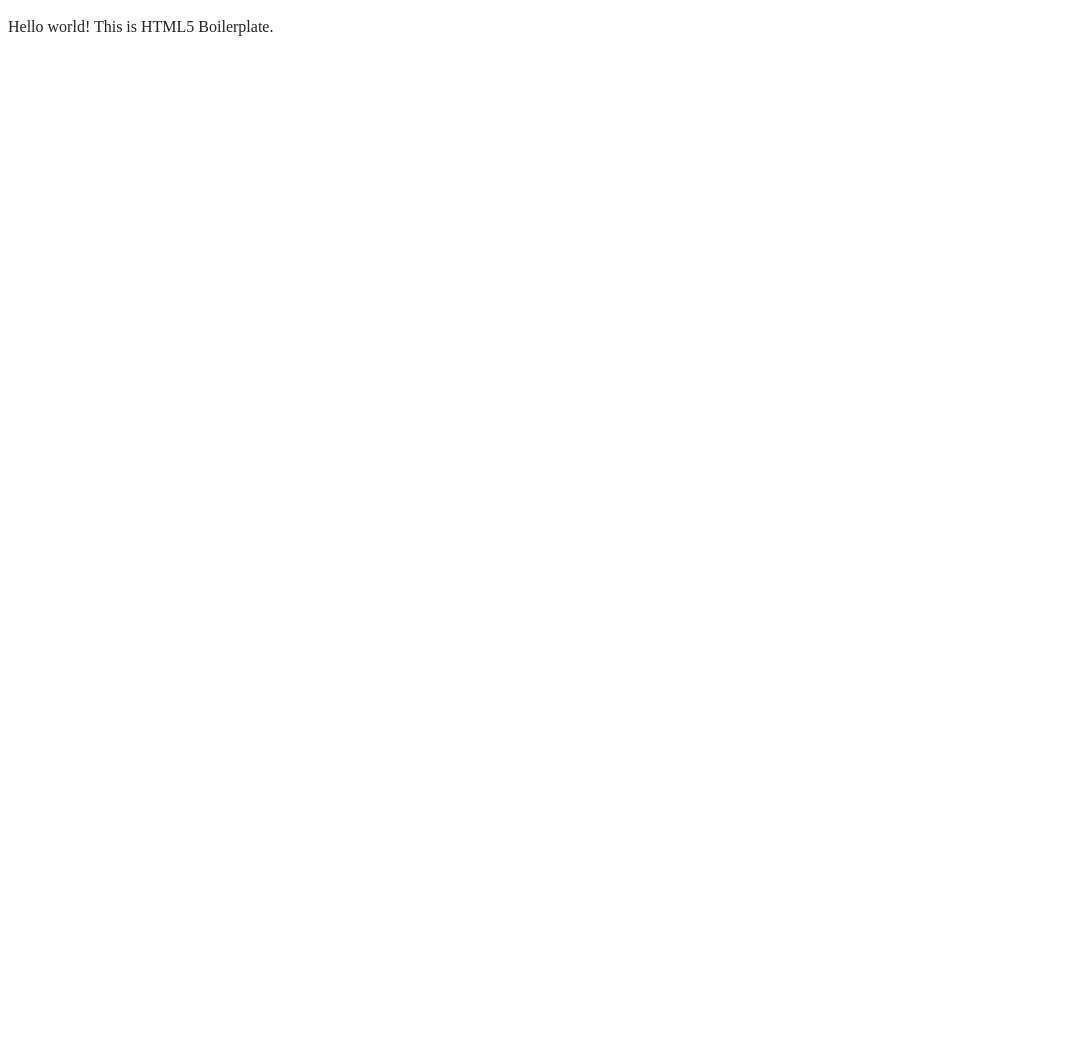
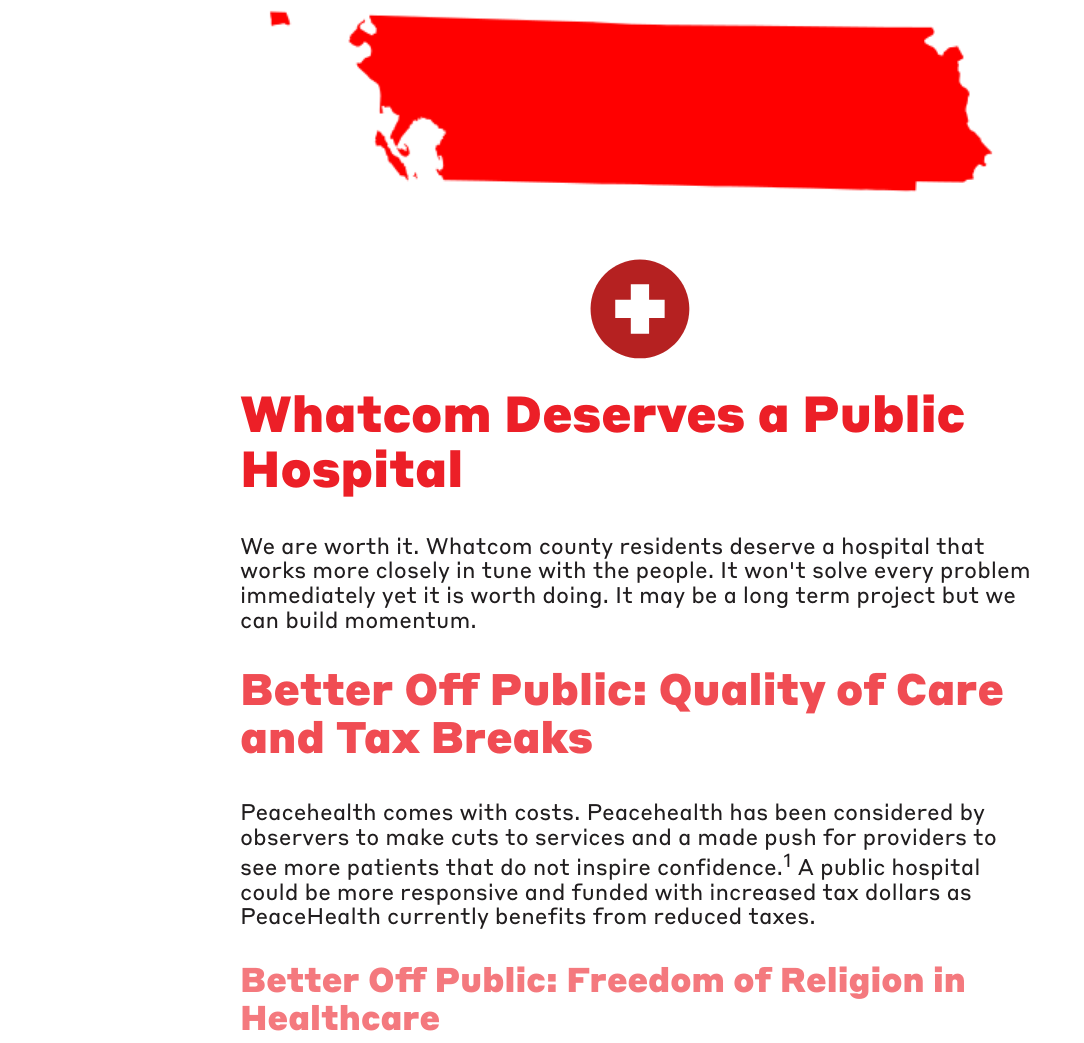
Before and after one commit to airbr/whatcompublichospital, a website built with webpack: page index.html in a window 1280 px wide. Shown: the top 1043 px of the page, without its empty margins (0-1084 px from the left). Before the commit the page ends 800 px from the top, so only its background shows below. Built offline with nearby package versions, Linux system fonts and the light colour scheme.

Commit message:
V1.0 Public Hospital

```diff
--- a/css/style.css
+++ b/css/style.css
@@ -12,9 +12,9 @@
    ========================================================================== */
 
 html {
-  color: #222;
+  color: var(--dsa-black);
   font-size: 1em;
-  line-height: 1.4;
+  line-height: 1.1;
 }
 
 /*
@@ -83,6 +83,105 @@
 /* ==========================================================================
    Author's custom styles
    ========================================================================== */
+
+body {
+  padding: 0px 30px 30px 30px;
+  display: flex;
+  justify-content: center;
+  flex-direction: column;
+  align-items: center;
+}
+
+footer {
+  padding: 20px;
+  text-align: center;
+  font-size: 12px;
+}
+
+.icons {
+  display: flex;
+  flex-direction: column;
+  align-items: center;
+  justify-content: center;
+  gap: 10px;
+}
+
+img {
+  width: 100%;
+}
+
+main {
+  min-height: 50vh;
+  max-width: var(--max-width);
+}
+
+h1 {
+  color: var(--dsa-red);
+  font-size: var(--h1-font-size);
+}
+
+h2 {
+  color: var(--dsa-red-tint1);
+  font-size: var(--h2-font-size);
+}
+
+h3 {
+  color: var(--dsa-red-tint2);
+  font-size: var(--h3-font-size);
+}
+
+h4 {
+  color: var(--dsa-red-tint3);
+  font-size: var(--h4-font-size);
+}
+
+p {
+  color: var(--dsa-black);
+  font-size: 1.4em;
+}
+
+.vitality-text {
+  color: var(--dsa-red);
+}
+
+:root {
+  --dsa-black: #201D1E;
+  --dsa-dark-gray: #3B3838;
+  --dsa-gray: #605C5C;
+  --dsa-light-gray: #8C8989;
+  --dsa-light-light-gray: #C1C0BF;
+  --dsa-red: #EC1F27;
+  --dsa-red-tint1: #F04C53;
+  --dsa-red-tint2: #F4797E;
+  --dsa-red-tint3: #F7A5A9;
+  --dsa-red-tint4: #FBD2D4;
+  --white: #fff;
+  --black: #000;
+  --max-width: 800px;
+  --h1-font-size: 3.125rem;
+  --h2-font-size: 2.725rem;
+  --h3-font-size: 2.125rem;
+  --h4-font-size: 2rem;
+
+}
+
+@font-face {
+  font-family: "StyreneB";
+  src: url("/fonts/StyreneB-Black.otf");
+}
+
+@font-face {
+  font-family: "StyreneB-regular";
+  src: url("/fonts/StyreneB-Regular.otf");
+}
+
+h1, h2, h3, h4, h5, h6 {
+  font-family: StyreneB, -apple-system, BlinkMacSystemFont, segoe ui, Roboto, Oxygen-Sans, Ubuntu, Cantarell, helvetica neue, sans-serif;
+}
+
+p {
+  font-family: StyreneB-regular, -apple-system, BlinkMacSystemFont, segoe ui, Roboto, Oxygen-Sans, Ubuntu, Cantarell, helvetica neue, sans-serif;
+}
 
 /* ==========================================================================
    Helper classes
--- a/index.html
+++ b/index.html
@@ -26,10 +26,32 @@
 
 <body>
 
-  <p>Hello world! This is HTML5 Boilerplate.</p>
+  <main>
+    <div class="icons">
+      <img src="img/whatcom.png" />
+      <svg xmlns="http://www.w3.org/2000/svg" xmlns:xlink="http://www.w3.org/1999/xlink" version="1.1" width="100" height="100" viewBox="0 0 256 256" xml:space="preserve">
+        <defs>
+        </defs>
+        <g style="stroke: none; stroke-width: 0; stroke-dasharray: none; stroke-linecap: butt; stroke-linejoin: miter; stroke-miterlimit: 10; fill: none; fill-rule: nonzero; opacity: 1;" transform="translate(1.4065934065934016 1.4065934065934016) scale(2.81 2.81)" >
+          <path d="M 45 90 C 20.187 90 0 69.813 0 45 C 0 20.187 20.187 0 45 0 c 24.813 0 45 20.187 45 45 C 90 69.813 69.813 90 45 90 z" style="stroke: none; stroke-width: 1; stroke-dasharray: none; stroke-linecap: butt; stroke-linejoin: miter; stroke-miterlimit: 10; fill: rgb(181,33,33); fill-rule: nonzero; opacity: 1;" transform=" matrix(1 0 0 1 0 0) " stroke-linecap="round" />
+          <polygon points="67.5,36.67 53.33,36.67 53.33,22.5 36.67,22.5 36.67,36.67 22.5,36.67 22.5,53.33 36.67,53.33 36.67,67.5 53.33,67.5 53.33,53.33 67.5,53.33 " style="stroke: none; stroke-width: 1; stroke-dasharray: none; stroke-linecap: butt; stroke-linejoin: miter; stroke-miterlimit: 10; fill: rgb(255,255,255); fill-rule: nonzero; opacity: 1;" transform="  matrix(1 0 0 1 0 0) "/>
+        </g>
+        </svg>
 
+  </div>
 
+  <h1>Whatcom Deserves a Public Hospital</h1>
+  <p>We are worth it. Whatcom county residents deserve a hospital that works more closely in tune with the people. It won't solve every problem immediately yet it is worth doing. It may be a long term project but we can build momentum.</p>
+  <h2>Better Off Public: Quality of Care and Tax Breaks</h2>
+  <p>Peacehealth comes with costs. Peacehealth has been considered by observers to make cuts to services and a made push for providers to see more patients that do not inspire confidence.<sup>1</sup> A public hospital could be more responsive and funded with increased tax dollars as PeaceHealth currently benefits from reduced taxes.</p>
+  <h3>Better Off Public: Freedom of Religion in Healthcare</h3>
+  <p>Promote more freedom of expression of religion within healthcare by providing a public hospital. This includes for those of different faiths and secular people alike: public institutions provide more protection.</p>
+  <!-- <h4>Accountability</h4>
+  <p>More to come.</p> -->
+  <sup>1</sup><a href="https://www.cascadiadaily.com/2023/oct/02/frustration-with-peacehealth-has-become-a-political-issue/">Frustration with PeaceHealth has become a political issue - October 2, 2023</a>
 
+  </main>
+  <footer><a href="https://github.com/airbr">Website Made by a Whatcom County Resident</a></footer>
 </body>
 
 </html>
```
Also changed, not shown: fonts/StyreneB-Black.otf (added), fonts/StyreneB-Bold.otf (added), fonts/StyreneB-Regular.otf (added), img/whatcom.png (added).
